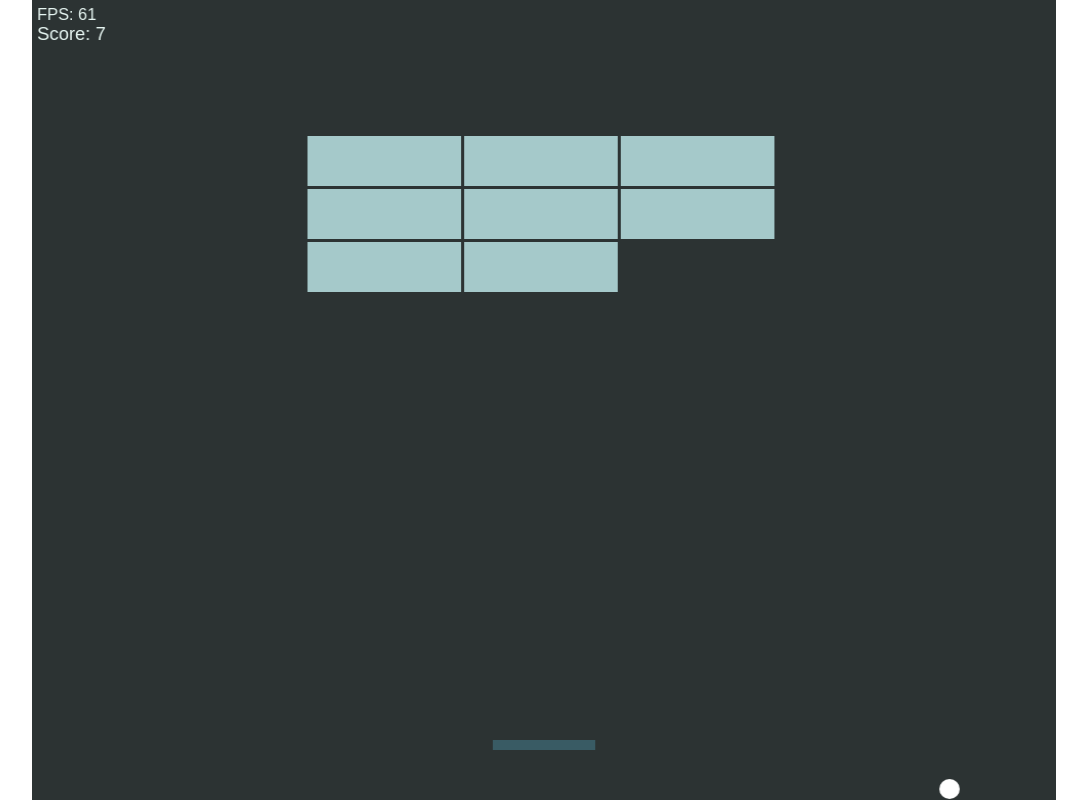
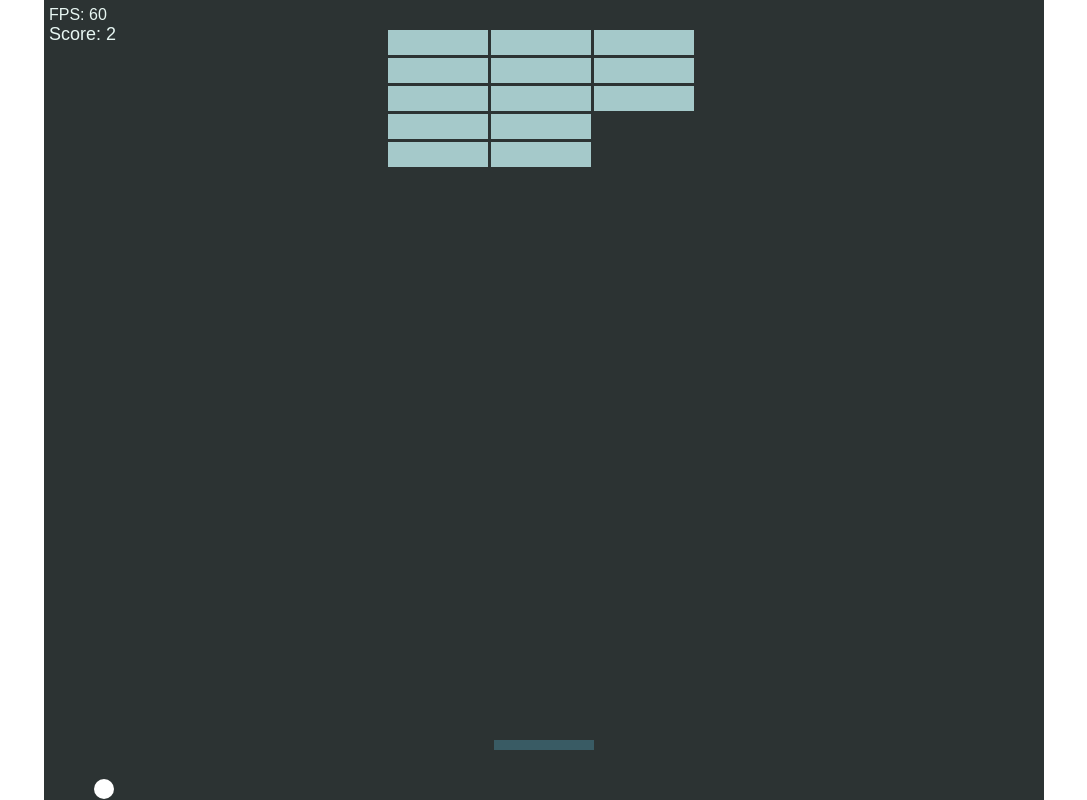
Before and after one commit to JavierOrtunoRoig/arkanoid-game, a website built with Vite: page index.html in a window 1280 px wide. Shown: the whole page, without its empty margins (96-1183 px from the left). Built offline with nearby package versions, Linux system fonts and the light colour scheme.

Commit message:
fix sound

```diff
--- a/src/Level.ts
+++ b/src/Level.ts
@@ -8,13 +8,15 @@
   #brickColumnCount = 3;
   #extraSpace: number;
   #brickOffsetLeft: number;
-  #brickWidth = 150;
-  #brickHeight = 50;
+  #brickWidth;
+  #brickHeight;
   #brickPadding = 3;
   #brickOffsetTop = 30;
   // const brickOffsetLeft = 30;
 
-  constructor(canvasWidth: number) {
+  constructor(canvasWidth: number, brickWidth = 150, brickHeight = 50) {
+    this.#brickWidth = brickWidth;
+    this.#brickHeight = brickHeight;
     this.#extraSpace =
       canvasWidth -
       this.#brickColumnCount * (this.#brickWidth + this.#brickPadding) -
--- a/src/main.ts
+++ b/src/main.ts
@@ -16,13 +16,29 @@
 const mainThemeAudio = $('#main-theme') as HTMLAudioElement;
 mainThemeAudio.volume = 0.5;
 
+document.addEventListener('keydown', () => {
+  mainThemeAudio.play();
+  mainThemeAudio.loop = true;
+});
+
+document.addEventListener('touchstart', () => {
+  mainThemeAudio.play();
+  mainThemeAudio.loop = true;
+});
+
 const gameOverAudio = $('#game-over') as HTMLAudioElement;
 gameOverAudio.volume = 0.5;
 
 const stick = new Stick(canvasWidth, canvasHeight);
 const ball = new Ball(stick.getX() + stick.getWidth() / 2, stick.getY() - 11);
-const level = new Level(canvasWidth);
 const xboxGamepad = new XboxController(stick);
+let level: Level;
+
+if (window.innerWidth < 600) {
+  level = new Level(canvasWidth);
+} else {
+  level = new Level(canvasWidth, 100, 25);
+}
 
 function checkCollision() {
   const bottomBall = ball.getY() + ball.getRadius();
--- a/src/style.css
+++ b/src/style.css
@@ -24,7 +24,6 @@
 
 #game {
   height: 100%;
-  width: 80%;
 }
 
 @media (prefers-color-scheme: light) {
```
